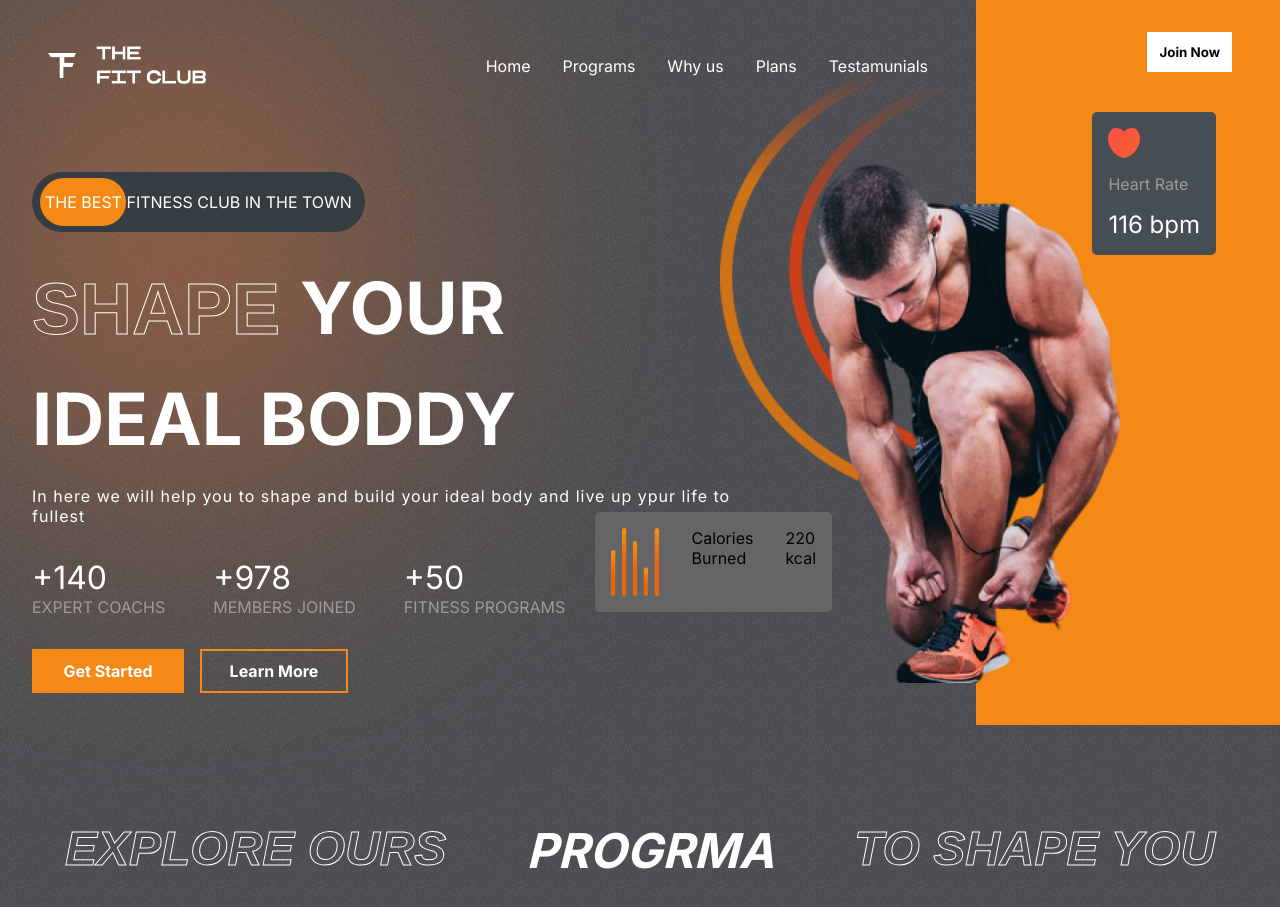
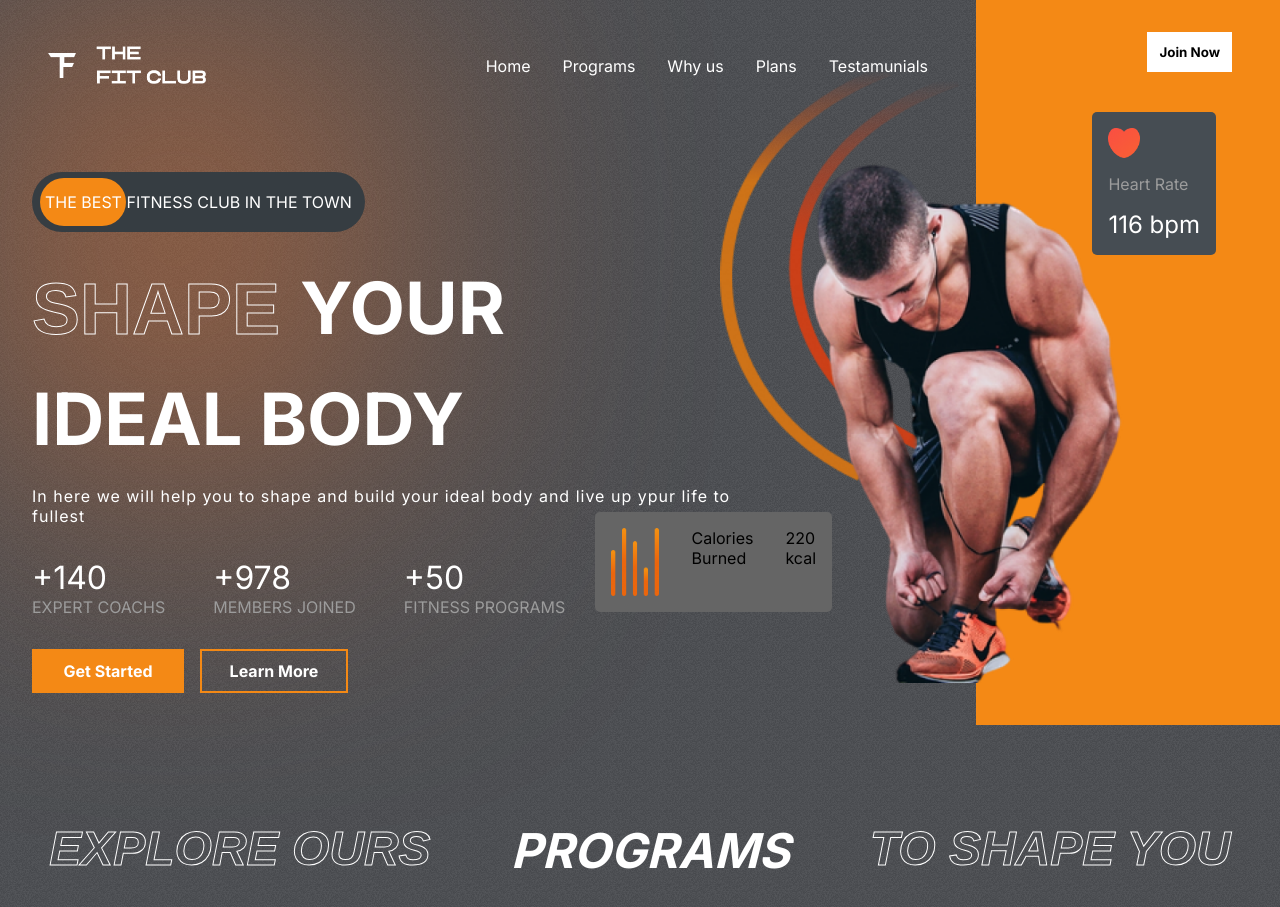
Before and after one commit to GabrielDOSilva/fitClub-Gym, a React (Create React App) app: page / in a window 1280 px wide. Shown: the top 907 px of the page. Built offline with nearby package versions, Linux system fonts and the light colour scheme.

Commit message:
Feate correcoes ortograficas

```diff
--- a/src/components/Hero/Hero.jsx
+++ b/src/components/Hero/Hero.jsx
@@ -29,7 +29,7 @@ const Hero = () => {
                         <span>Your</span>
                     </div>
                     <div>
-                        <span>Ideal Boddy</span>
+                        <span>Ideal Body</span>
                     </div>
                     <div>
                         <span>In here we will help you to shape and build your ideal body and live up ypur life to fullest</span>
--- a/src/components/Programs/Programs.jsx
+++ b/src/components/Programs/Programs.jsx
@@ -9,7 +9,7 @@ const Programs = () => {
             {/* header */}
             <div className="programs-header">
                 <span className='stroke-text'>Explore ours</span>
-                <span>Progrma</span>
+                <span>Programs</span>
                 <span className='stroke-text'>To shape you</span>
             </div>
 
```
